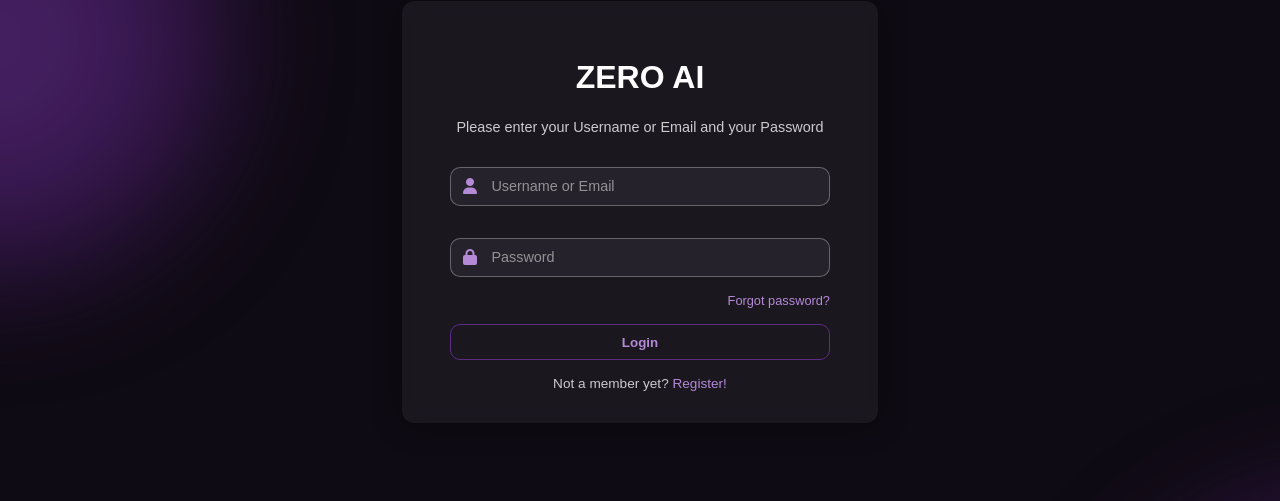
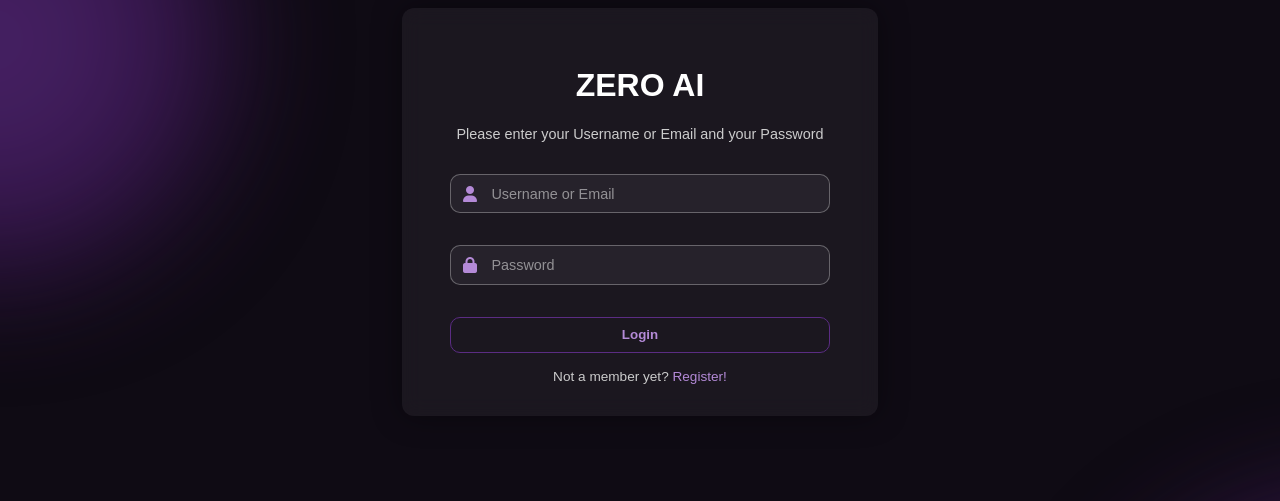
Before and after one commit to scamero1/ZERO-PERSONAL-ASISTANT, a Flask app: page /login in a window 1280 px wide. Shown: the top 501 px of the page. Run offline with Flask 3, Linux system fonts and the light colour scheme; some libraries are stand-ins or nearby versions.

Commit message:
Eliminar forgot password

```diff
--- a/templates/newlogin/index.html
+++ b/templates/newlogin/index.html
@@ -42,10 +42,6 @@
         <div class="input-box">
           <i class="fa-solid fa-lock"></i>
           <input type="password" name="clave" placeholder="Password" required>
-        </div>
-
-        <div class="options">
-          <a href="#">Forgot password?</a>
         </div>
 
         <button type="submit" class="btn">Login</button>
```
